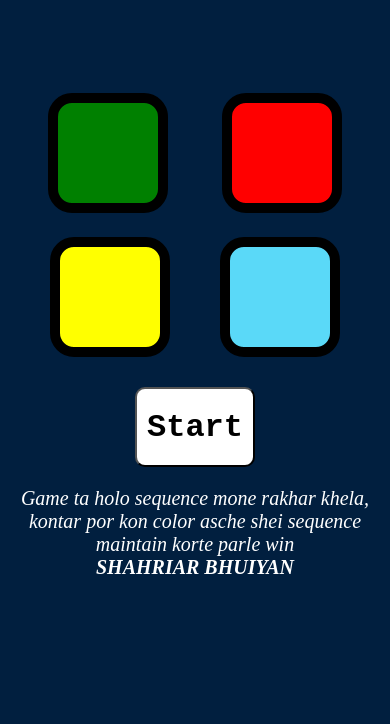
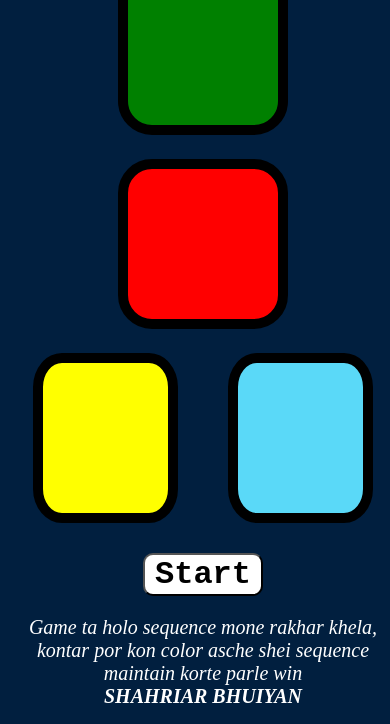
Before and after one commit to Shahriar-Bhuiyan/milantisgame, a plain HTML site: page index.html in a window 390 px wide. Shown: the part 149-873 px from the top of the page. Drawn offline with nearby package versions, Linux system fonts and the light colour scheme.

Commit message:
new Update

```diff
--- a/styles.css
+++ b/styles.css
@@ -82,10 +82,13 @@ em{
     display: flex;
     flex-direction: column;
     justify-content: center;
-    width: 100%;
-    height: 80vh;
+    width: 100vw;
+    height:80vh;
   }
-
+   .btn{
+     width: 150px;
+     height: 150px;
+   }
   .row{
     display: flex;
     justify-content: center;
```
